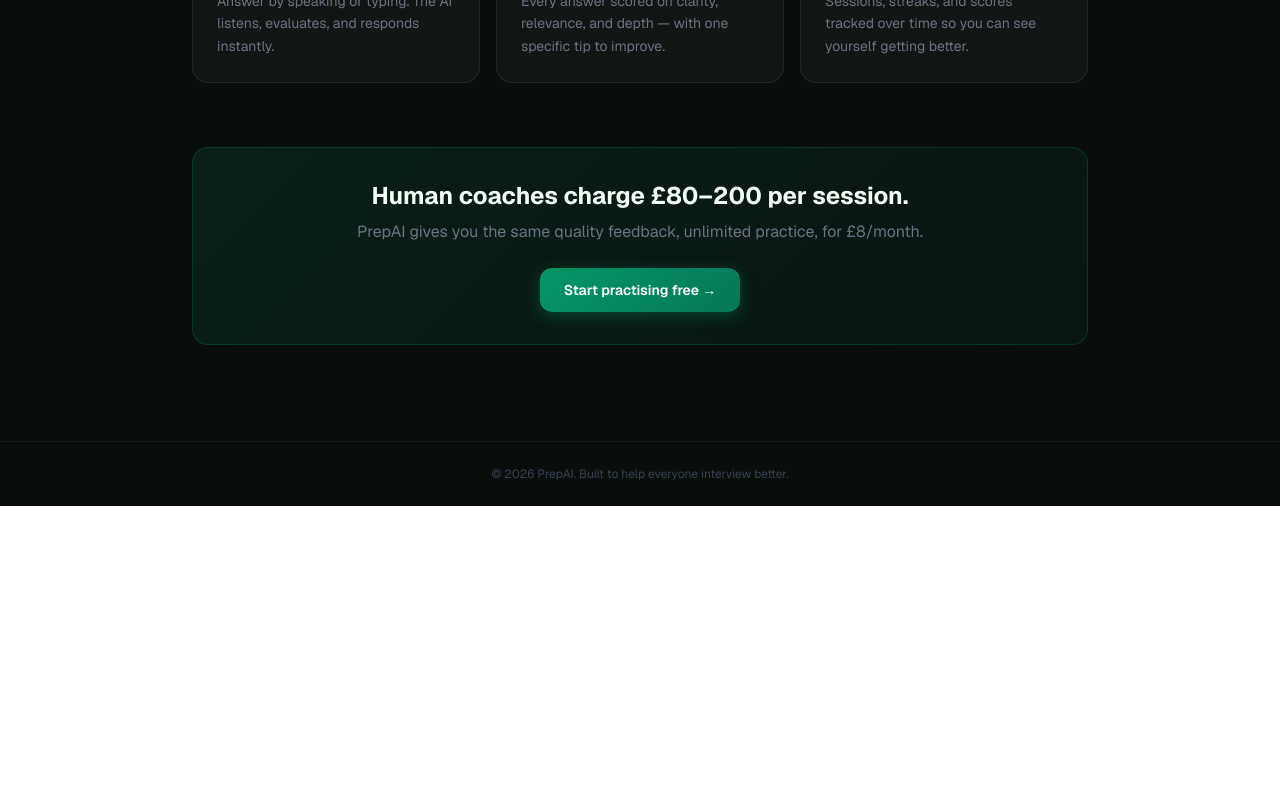
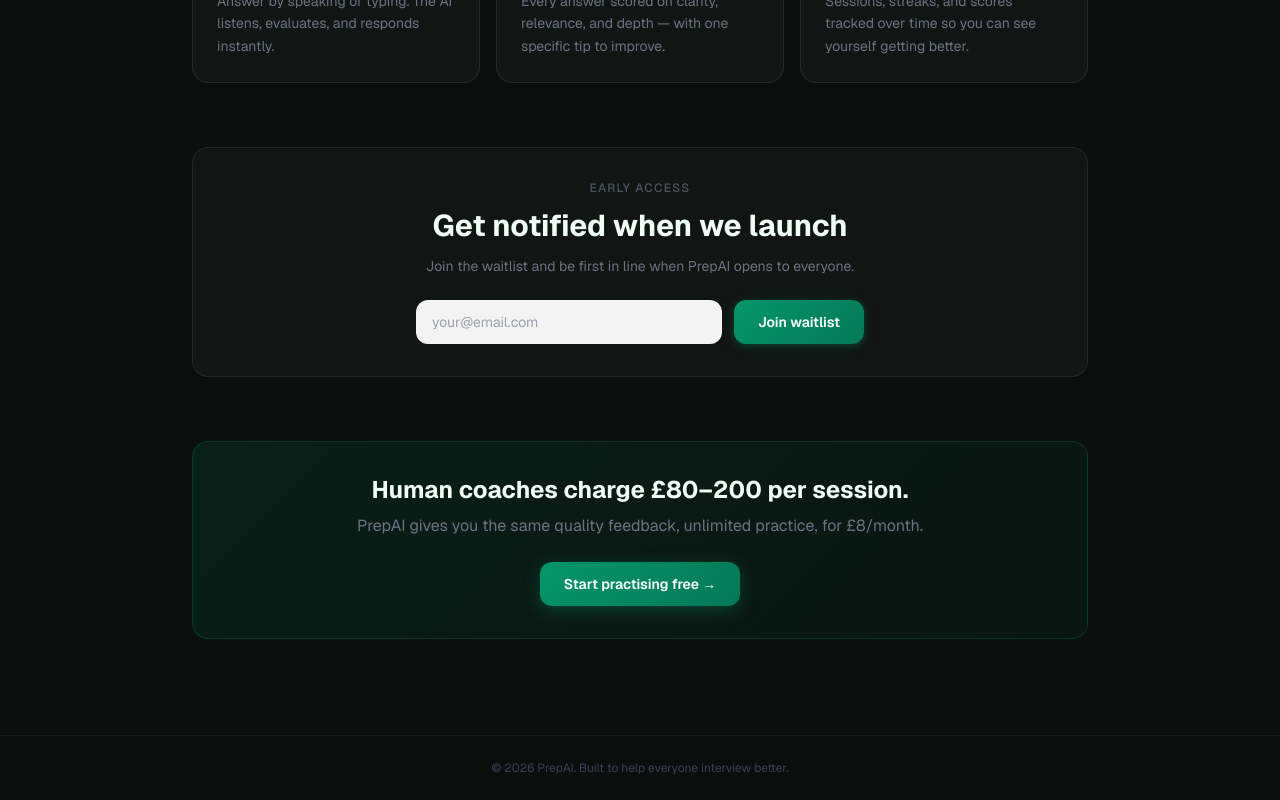
Before and after one commit to uqurreshi34-dev/prepai-frontend, a Next.js app: page / in a window 1280 px wide. Shown: the part 961-1761 px from the top of the page. Before the commit the page ends 1467 px from the top, so only its background shows below. Built offline with nearby package versions, Linux system fonts and the light colour scheme; no server answers.

Commit message:
feat: waitlist section on landing page with email capture

```diff
--- a/src/app/page.tsx
+++ b/src/app/page.tsx
@@ -1,10 +1,11 @@
 "use client"
 import { useSession } from "next-auth/react"
-import { useEffect } from "react"
+import { useEffect, useState } from "react"
 import { useRouter } from "next/navigation"
 import Link from "next/link"
 import { motion } from "framer-motion"
 import { Mic, BarChart3, Zap } from "lucide-react"
+import axios from "axios"
 
 const features = [
   {
@@ -30,6 +31,76 @@
     animate: { opacity: 1, y: 0 },
     transition: { duration: 0.5, delay, ease: [0.22, 1, 0.36, 1] as const }
   }
+}
+
+function WaitlistForm() {
+  const [email, setEmail] = useState("")
+  const [status, setStatus] = useState<"idle" | "loading" | "success" | "duplicate" | "error">("idle")
+
+  async function handleSubmit(e: React.FormEvent) {
+    e.preventDefault()
+    setStatus("loading")
+    try {
+      const res = await axios.post(
+        `${process.env.NEXT_PUBLIC_API_URL}/api/waitlist/`,
+        { email }
+      )
+      if (res.data.message?.includes("already")) {
+        setStatus("duplicate")
+      } else {
+        setStatus("success")
+        setEmail("")
+      }
+    } catch {
+      setStatus("error")
+    }
+  }
+
+  if (status === "success") {
+    return (
+      <div className="inline-flex items-center gap-2 px-5 py-3 rounded-xl text-sm font-medium"
+        style={{ background: "rgba(5,150,105,0.15)", color: "#34d399", border: "1px solid rgba(5,150,105,0.3)" }}>
+        <div className="w-2 h-2 rounded-full bg-emerald-400" />
+        You&apos;re on the list! We&apos;ll be in touch soon.
+      </div>
+    )
+  }
+
+  return (
+    <form onSubmit={handleSubmit} className="flex flex-col sm:flex-row gap-3 max-w-md mx-auto">
+      <input
+        type="email"
+        value={email}
+        onChange={e => setEmail(e.target.value)}
+        required
+        placeholder="your@email.com"
+        className="flex-1 px-4 py-3 rounded-xl text-sm text-gray-900 placeholder-gray-400 focus:outline-none focus:ring-2 focus:ring-emerald-500"
+        style={{ background: "rgba(255,255,255,0.95)" }}
+      />
+      <button
+        type="submit"
+        disabled={status === "loading"}
+        className="px-6 py-3 rounded-xl text-sm font-semibold transition-all disabled:opacity-50 active:scale-[0.98]"
+        style={{
+          background: "linear-gradient(135deg, #059669, #047857)",
+          color: "white",
+          boxShadow: "0 2px 8px rgba(5,150,105,0.35)"
+        }}
+      >
+        {status === "loading" ? "Joining..." : "Join waitlist"}
+      </button>
+      {status === "duplicate" && (
+        <p className="text-xs text-center w-full" style={{ color: "#6b7280" }}>
+          You&apos;re already on the waitlist!
+        </p>
+      )}
+      {status === "error" && (
+        <p className="text-xs text-center w-full text-red-400">
+          Something went wrong. Please try again.
+        </p>
+      )}
+    </form>
+  )
 }
 
 export default function Home() {
@@ -170,6 +241,28 @@
           </div>
 
           <motion.div
+          className="mt-16 rounded-2xl p-8 text-center"
+          initial={{ opacity: 0, y: 20 }}
+          animate={{ opacity: 1, y: 0 }}
+          transition={{ duration: 0.5, delay: 0.85 }}
+          style={{
+            background: "rgba(255,255,255,0.03)",
+            border: "1px solid rgba(255,255,255,0.08)",
+          }}
+        >
+          <p className="text-xs font-medium uppercase tracking-widest mb-3" style={{ color: "#4b5563" }}>
+            Early access
+          </p>
+          <h2 className="text-2xl md:text-3xl font-bold mb-3" style={{ color: "#f0fdf4" }}>
+            Get notified when we launch
+          </h2>
+          <p className="text-sm mb-6" style={{ color: "#6b7280" }}>
+            Join the waitlist and be first in line when PrepAI opens to everyone.
+          </p>
+          <WaitlistForm />
+        </motion.div>
+
+          <motion.div
             className="mt-16 rounded-2xl p-8 text-center"
             initial={{ opacity: 0, y: 20 }}
             animate={{ opacity: 1, y: 0 }}
```
